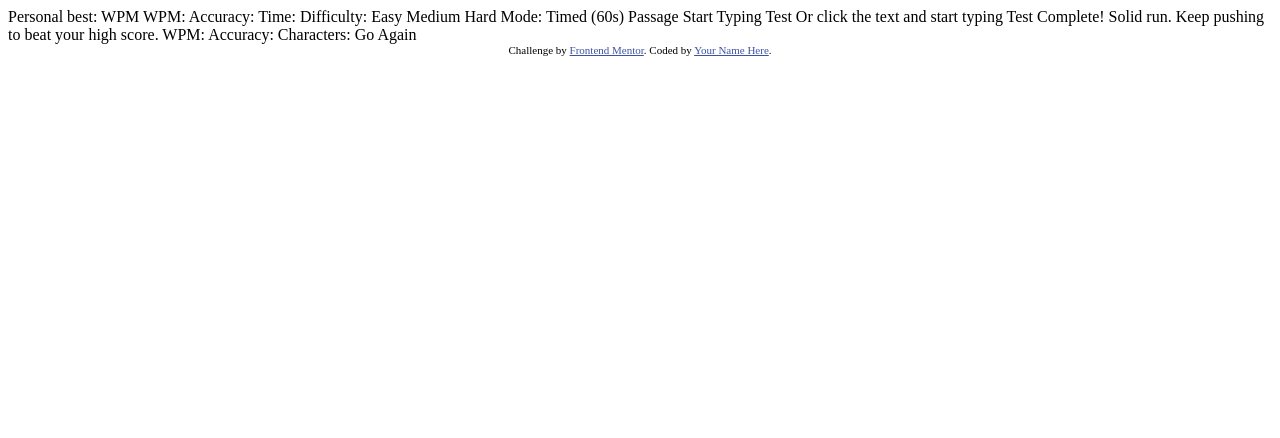
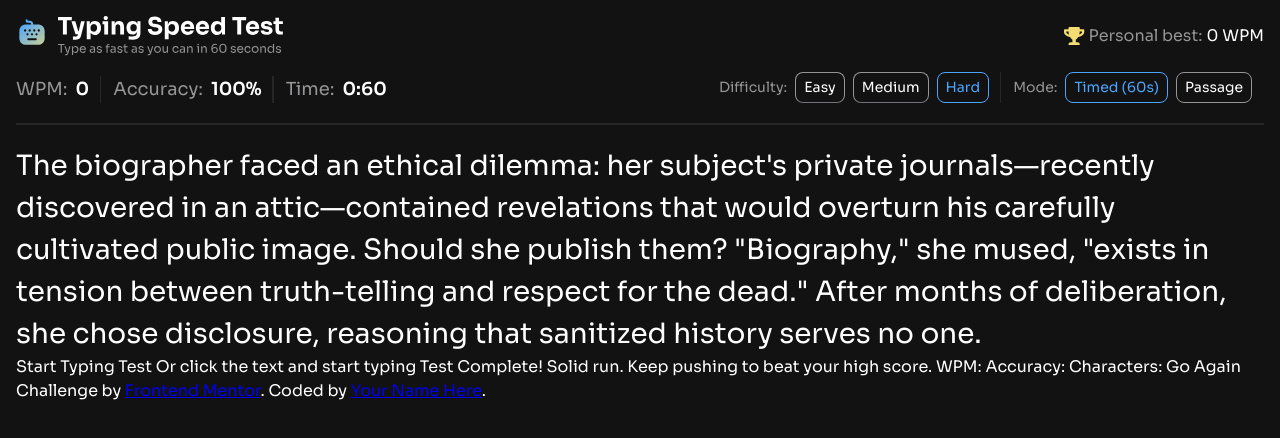
Before and after one commit to jilliannoreen/typing-speed-test, a plain HTML site: page index.html in a window 1280 px wide. Drawn offline with Linux system fonts and the light colour scheme.

Commit message:
add responsive dropdown controls, stats and passage display

```diff
--- a/assets/css/base.css
+++ b/assets/css/base.css
@@ -0,0 +1,127 @@
+@import 'stats.css';
+@import 'controls.css';
+
+
+body {
+    font-family: var(--font-family);
+    font-weight: var(--font-weight-400);
+    color: var(--neutral-0);
+    background-color: var(--neutral-900);
+    font-size: var(--font-size-base);
+}
+
+.container {
+    max-width: var(--breakpoint-desktop);
+    margin: 0 auto;
+    padding: 0 1rem;
+}
+
+.logo {
+    width: auto;
+}
+
+header {
+    display: flex;
+    justify-content: space-between;
+    align-items: center;
+    padding: 1rem 0;
+}
+
+.personal-best {
+    display: flex;
+    gap: 0.25rem;
+}
+
+.personal-best__label::after {
+    content: 'Best: ';
+    color: var(--neutral-400);
+}
+
+.divider {
+    border: none;
+    border-top: 2px solid var(--neutral-800);
+    margin: 1.25rem 0;
+}
+
+.typing-configuration {
+    display: flex;
+    flex-direction: column;
+    width: 100%;
+    gap: 1rem;
+}
+
+#passage-container {
+    font-size: var(--font-size-xl);
+}
+
+
+
+@media (min-width: 768px) {
+    .personal-best__label::after {
+        content: 'Personal best: '
+    }
+
+    .typing-configuration {
+        justify-content: space-between;
+        flex-direction: row;
+        align-items:end;
+    }
+
+
+
+    .control__button {
+        display: none;
+    }
+
+    .control__label {
+        display: block;
+    }
+
+    .controls {
+        justify-content: start;
+        width: auto;
+        gap:0;
+    }
+
+    .control:not(:last-child)::after {
+        content: '';
+        position: absolute;
+        right:0;
+        width: 1.5px;
+        height: 100%;
+        background-color: var(--neutral-800);
+    }
+
+
+    .control {
+        width: auto;
+        display: flex;
+        align-items: center;
+        padding-right: 0.75rem;
+    }
+
+    .control__difficulty, .control__mode {
+        display: flex;
+        flex-direction: row;
+    }
+
+    .control__difficulty label, .control__mode label {
+        cursor: pointer;
+        padding: 0.25rem 0.5rem;
+        border-radius: 0.5rem;
+        border: 1px solid var(--neutral-400);
+    }
+
+    .control input[type="radio"]{
+        position: fixed;
+        opacity: 0;
+        pointer-events: none;
+    }
+
+    .control label:has(input[type="radio"]:checked) {
+        color: var(--blue-400);
+        border-color: var(--blue-400);
+    }
+
+
+}
--- /dev/null
+++ b/assets/css/controls.css
@@ -0,0 +1,152 @@
+.controls {
+    display: flex;
+    width: 100%;
+    justify-content: center;
+    gap: 0.75rem;
+}
+
+.control {
+    width: 100%;
+    position: relative;
+}
+
+.control__label {
+    font-size: var(--font-size-sm);
+    color: var(--neutral-400);
+    display: none;
+    margin-right: 0.5rem;
+}
+
+.control__group label{
+    font-size: var(--font-size-sm);
+    padding: 0.5rem 0.75rem;
+    display: flex;
+    align-items: center;
+}
+
+.control__selected {
+    font-size: var(--font-size-sm);
+}
+
+
+.control__group:not([hidden]) {
+    display: flex;
+    flex-direction: column;
+    background-color: var(--neutral-800);
+    border-radius: 0.5rem;
+    position: absolute;
+    top: 110%;
+    width: 100%;
+}
+
+.control__group label:not(:last-child) {
+    border-bottom: 1px solid var(--neutral-500);
+}
+
+.control input[type="radio"]{
+    appearance: none;
+    -webkit-appearance: none;
+    width: 15px;
+    height: 15px;
+    flex-shrink: 0;
+    border: 2px solid var(--neutral-400);
+    border-radius: 50%;
+    background-color: transparent;
+    transition: border-color 0.2s ease;
+    margin-right: 0.5rem;
+}
+
+.control input[type="radio"]:checked {
+    border: 5px solid var(--blue-400);
+}
+
+
+.control__button {
+    border: 1px solid var(--neutral-400);
+    width: 100%;
+    display: flex;
+    justify-content: center;
+    gap: 0.5rem;
+    padding: 0.25rem;
+    border-radius: 0.5rem;
+    background-color: var(--neutral-900);
+    color: var(--neutral-0);
+}
+
+
+@media (min-width: 768px) {
+
+    .control__button {
+        display: none;
+    }
+
+    .control__label {
+        display: block;
+    }
+
+    .controls {
+        justify-content: start;
+        width: auto;
+        gap:0;
+    }
+
+    .control:not(:last-child)::after {
+        content: '';
+        position: absolute;
+        right:0;
+        width: 1.5px;
+        height: 100%;
+        background-color: var(--neutral-800);
+    }
+
+
+    .control {
+        width: auto;
+        display: flex;
+        align-items: center;
+        padding-right: 0.75rem;
+    }
+
+    .control__group {
+        display: flex;
+        flex-direction: row;
+        position:unset;
+        gap: 0.5rem;
+    }
+
+    .control__group label {
+        cursor: pointer;
+        padding: 0.25rem 0.5rem;
+        border-radius: 0.5rem;
+        border: 1px solid var(--neutral-400);
+    }
+
+    .control__group label:hover {
+        border: 1px solid var(--blue-400);
+    }
+
+    .control__group label:hover span{
+        color: var(--blue-400);
+    }
+
+    .control input[type="radio"]{
+        position: absolute;
+        opacity: 0;
+        width: 1px;
+        height: 1px;
+    }
+
+    /* Focus styles for keyboard navigation */
+    .control__group label:has(input[type="radio"]:focus-visible) {
+        outline: 2px solid var(--blue-400);
+        outline-offset: 2px;
+    }
+
+    /* Checked state */
+    .control label:has(input[type="radio"]:checked) {
+        color: var(--blue-400);
+        border-color: var(--blue-400);
+    }
+
+
+}
--- /dev/null
+++ b/assets/css/fonts.css
@@ -0,0 +1,6 @@
+@font-face {
+    font-family: 'Sora';
+    src: url(../fonts/Sora/Sora-VariableFont_wght.ttf) format('truetype-variations');
+    font-style: normal;
+    font-display: swap;
+}
--- a/assets/css/reset.css
+++ b/assets/css/reset.css
@@ -0,0 +1,60 @@
+/* Modern CSS Reset */
+
+/* Box sizing rules */
+*,
+*::before,
+*::after {
+  box-sizing: border-box;
+}
+
+/* Remove default margin */
+* {
+  margin: 0;
+  padding: 0;
+}
+
+/* Set core root defaults */
+html {
+  scroll-behavior: smooth;
+}
+
+/* Set core body defaults */
+body {
+  min-height: 100vh;
+  text-rendering: optimizeSpeed;
+  line-height: 1.5;
+}
+
+/* Remove list styles on ul, ol elements with a class */
+ul[class],
+ol[class] {
+  list-style: none;
+}
+
+/* Make images easier to work with */
+img,
+picture,
+svg {
+  max-width: 100%;
+  display: block;
+}
+
+/* Inherit fonts for inputs and buttons */
+input,
+button,
+textarea,
+select {
+  font: inherit;
+}
+
+/* Remove all animations and transitions for people that prefer not to see them */
+@media (prefers-reduced-motion: reduce) {
+  *,
+  *::before,
+  *::after {
+    animation-duration: 0.01ms !important;
+    animation-iteration-count: 1 !important;
+    transition-duration: 0.01ms !important;
+    scroll-behavior: auto !important;
+  }
+}
--- /dev/null
+++ b/assets/css/stats.css
@@ -0,0 +1,65 @@
+.stats {
+    display: flex;
+    justify-content: center;
+    width: 100%;
+}
+.stat__label, .stat__value {
+    text-align: center;
+}
+
+.stat__label {
+    color: var(--neutral-400)
+}
+
+.stat__value {
+    font-size: var(--font-size-lg);
+    font-weight: var(--font-weight-600);
+}
+
+.stat {
+    display: flex;
+    flex-direction: column;
+    justify-content: center;
+    width: 100%;
+    position: relative;
+}
+
+.stat:not(:last-child)::after {
+    content: '';
+    position: absolute;
+    right:0;
+    width: 1.5px;
+    height: 100%;
+    background-color: var(--neutral-800);
+}
+
+
+@media (min-width: 768px) {
+
+    .stats {
+        width: auto;
+        justify-content: start;
+    }
+
+    .stat {
+        width: auto;
+        flex-direction: row;
+        align-items: center;
+        gap: 0.5rem;
+        padding-right: 0.75rem;
+    }
+
+    .stat:not(:first-child),
+    .control:not(:first-child) {
+        padding-left: 0.75rem;
+    }
+
+    .stat__label {
+        font-size: var(--font-size-md);
+    }
+
+    .stat__value {
+        font-size: var(--font-size-md);
+        font-weight: var(--font-weight-600);
+    }
+}
--- a/assets/css/variables.css
+++ b/assets/css/variables.css
@@ -15,4 +15,14 @@
     --font-weight-400: 400;
     --font-weight-600: 600;
     --font-weight-700: 700;
+
+    --font-size-base: 1rem;
+    --font-size-sm: 0.875rem;
+    --font-size-md: 1.125rem;
+    --font-size-lg: 1.5rem;
+    --font-size-xl: 1.75rem;
+
+    --breakpoint-mobile: 375px;
+    --breakpoint-tablet: 768px;
+    --breakpoint-desktop: 1440px;
 }
--- /dev/null
+++ b/assets/js/main.js
@@ -0,0 +1,85 @@
+class Dropdown {
+    constructor({ buttonId, menuId, radioName, selectedId }) {
+        this.button = document.getElementById(buttonId);
+        this.menu = document.getElementById(menuId);
+        this.radios = document.querySelectorAll(`input[name="${radioName}"]`);
+        this.selectedText = document.getElementById(selectedId);
+
+        if (!this.button) console.error(`Button not found: ${buttonId}`);
+        if (!this.menu) console.error(`Menu not found: ${menuId}`);
+        if (!this.selectedText) console.error(`Selected text not found: ${selectedId}`);
+        if (this.radios.length === 0) console.error(`No radios found: ${radioName}`);
+
+        this.init();
+    }
+
+    init() {
+        this.button.addEventListener('click', () => this.toggle());
+        this.radios.forEach(radio => {
+            radio.addEventListener('change', () => this.updateSelection(radio));
+        });
+
+        document.addEventListener('click', (e) => this.handleOutsideClick(e));
+
+    }
+
+    toggle() {
+        this.menu.hidden = !this.menu.hidden;
+    }
+
+    updateSelection(radio) {
+        const labelText = radio.nextElementSibling?.textContent;
+        this.selectedText.textContent = labelText;
+        this.menu.hidden = true;
+    }
+
+    handleOutsideClick(event) {
+        const isClickInside = this.button.contains(event.target) || this.menu.contains(event.target);
+        if(!isClickInside)
+            this.menu.hidden = true;
+    }
+}
+
+
+document.addEventListener('DOMContentLoaded', async () => {
+
+    new Dropdown({
+        buttonId: 'difficultyButton',
+        menuId: 'controlDifficulty',
+        radioName: 'difficulty',
+        selectedId: 'selectedDifficulty'
+    });
+    new Dropdown({
+        buttonId: 'modeButton',
+        menuId: 'controlMode',
+        radioName: 'mode',
+        selectedId: 'selectedMode'
+    });
+
+    const myData = await loadJson();
+    const container = document.getElementById('passage-container');
+    const selectedDifficulty = getSelectedDifficulty();
+    const passage = getRandomPassage(myData, selectedDifficulty);
+    container.textContent = passage.text;
+});
+
+function getSelectedDifficulty() {
+    const difficulty = document.querySelector(`input[name='difficulty']:checked`);
+    return difficulty ? difficulty.value : 'hard';
+};
+
+function getRandomPassage(passages, difficulty){
+    const passageByDifficulty = passages[difficulty];
+    const randomIndex = Math.floor(Math.random() * passageByDifficulty.length);
+    return passageByDifficulty[randomIndex];
+}
+
+async function loadJson() {
+    try {
+        const response = await fetch('./assets/data.json');
+        const data = await response.json();
+        return data;
+    } catch(error) {
+        console.error('Error loading json: ', error);
+    }
+}
--- a/assets/style.css
+++ /dev/null
@@ -1,12 +0,0 @@
-* {
-    box-sizing: border-box;
-}
-
-.attribution {
-    font-size: 11px;
-    text-align: center;
-}
-
-.attribution a {
-    color: hsl(228, 45%, 44%);
-}
--- a/index.html
+++ b/index.html
@@ -1,39 +1,110 @@
 <!DOCTYPE html>
 <html lang="en">
+
 <head>
   <meta charset="UTF-8">
-  <meta name="viewport" content="width=device-width, initial-scale=1.0"> <!-- displays site properly based on user's device -->
+  <meta name="viewport" content="width=device-width, initial-scale=1.0">
 
   <link rel="icon" type="image/png" sizes="32x32" href="./assets/images/favicon-32x32.png">
-
   <title>Frontend Mentor | Typing Speed Test</title>
 
-  <link rel="stylesheet" href="./assets/style.css">
+  <link rel="stylesheet" href="./assets/css/reset.css">
+  <link rel="stylesheet" href="./assets/css/variables.css">
+  <link rel="stylesheet" href="./assets/css/base.css">
+  <link rel="stylesheet" href="./assets/css/fonts.css">
 </head>
-<body>
+
+<body class="container">
   <header>
-
+    <picture>
+      <source media="(min-width: 768px)" srcset="./assets/images/logo-large.svg">
+      <img src="./assets/images/logo-small.svg" alt="Typing Speed Test Logo" class="logo">
+    </picture>
+    <div class="personal-best">
+      <img src="./assets/images/icon-personal-best.svg" class="personal-best__icon" alt="">
+      <span class="personal-best__label"></span>
+      <span class="personal-best__value" id="pbValue">0</span>
+      <span class="personal-best__unit">WPM</span>
+    </div>
   </header>
   <main>
+    <div class="typing-configuration">
+      <section class="stats">
+        <div class="stat">
+          <span class="stat__label">WPM: </span>
+          <span class="stat__value" id="wpmValue">0</span>
+        </div>
+
+        <div class="stat">
+          <span class="stat__label">Accuracy: </span>
+          <span class="stat__value" id="accuracyValue">100%</span>
+        </div>
+
+        <div class="stat">
+          <span class="stat__label">Time: </span>
+          <span class="stat__value" id="timeValue">0:60</span>
+        </div>
+
+
+
+      </section>
+      <section class="controls">
+        <div class="control">
+          <span class="control__label">Difficulty: </span>
+          <button type="button" class="control__button" id="difficultyButton">
+            <span class="control__selected" id="selectedDifficulty">Hard</span>
+            <img src="./assets/images/icon-down-arrow.svg" alt="">
+          </button>
+          <div id="controlDifficulty" class="control__group" hidden>
+            <label for="easy">
+              <input type="radio" id="easy" name="difficulty" value="easy">
+              <span>Easy</span>
+            </label>
+            <label for="medium">
+              <input type="radio" id="medium" name="difficulty" value="medium">
+              <span>Medium</span>
+            </label>
+            <label for="hard">
+              <input type="radio" id="hard" name="difficulty" value="hard" checked>
+              <span>Hard</span>
+            </label>
+          </div>
+        </div>
+
+        <div class="control">
+          <span class="control__label">Mode: </span>
+          <button type="button" class="control__button" id="modeButton">
+            <span class="control__selected" id="selectedMode">Timed (60s)</span>
+            <img src="./assets/images/icon-down-arrow.svg" alt="">
+
+          </button>
+          <div id="controlMode" class="control__group" hidden>
+            <label for="timed">
+              <input type="radio" id="timed" name="mode" value="timed" checked>
+              <span>Timed (60s)</span>
+            </label>
+            <label for="passage">
+              <input type="radio" id="passage" name="mode" value="passage">
+              <span>Passage</span>
+            </label>
+          </div>
+        </div>
+      </section>
+    </div>
+
+
+    <hr class="divider">
+
+    <section class="typing-area">
+      <p id="passage-container"></p>
+    </section>
 
   </main>
   <footer>
 
   </footer>
-  Personal best: <!-- PB --> WPM
 
-  WPM: <!-- WPM -->
-  Accuracy: <!-- Accuracy -->
-  Time: <!-- Time -->
 
-  Difficulty:
-  Easy
-  Medium
-  Hard
-
-  Mode:
-  Timed (60s)
-  Passage
 
   <!-- Passage -->
 
@@ -57,5 +128,8 @@
     Challenge by <a href="https://www.frontendmentor.io?ref=challenge">Frontend Mentor</a>.
     Coded by <a href="#">Your Name Here</a>.
   </div>
+
+  <script src="./assets/js/main.js"></script>
 </body>
+
 </html>
```
Also changed, not shown: assets/data.json (renamed from data.json), result.html (added).
